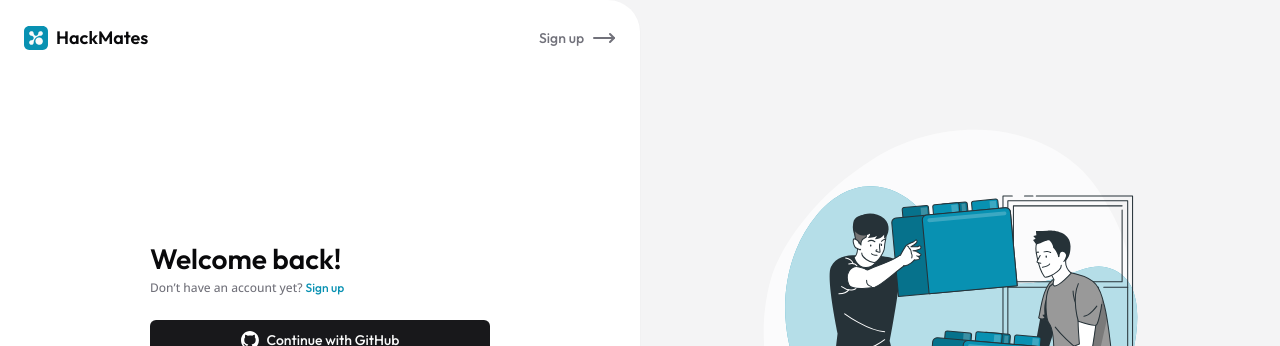
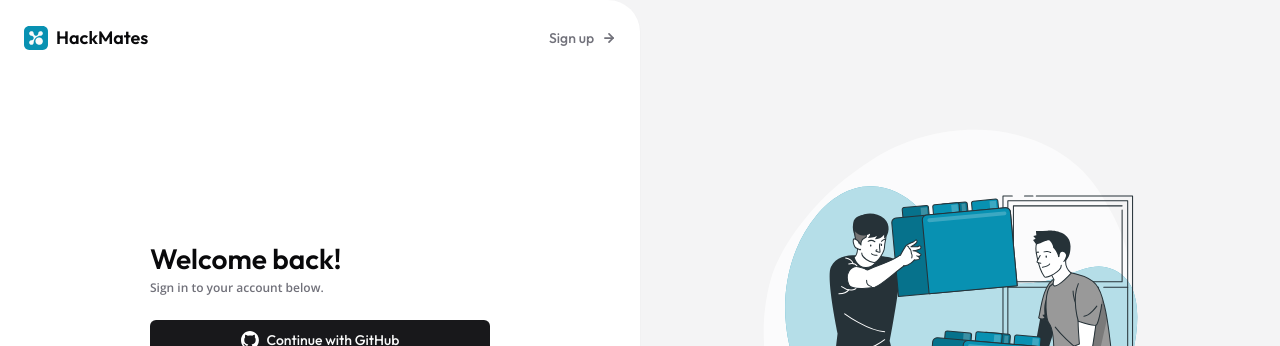
Before and after one commit to AbirSantra/hackmates-web, a Next.js app: page /signin in a window 1280 px wide. Shown: the top 346 px of the page. Built offline with nearby package versions, Linux system fonts and the light colour scheme.

Commit message:
basic css modify

```diff
--- a/app/(auth)/signin/page.tsx
+++ b/app/(auth)/signin/page.tsx
@@ -10,11 +10,8 @@ const SignInPage = () => {
         <h2 className="font-brand text-[28px] font-semibold tracking-normal text-zinc-950 antialiased">
           Welcome back!
         </h2>
-        <p className="space-y-2 font-body text-xs font-medium text-muted-foreground">
-          Don’t have an account yet?{" "}
-          <a href={"/signup"} className="font-brand text-primary">
-            Sign up
-          </a>
+        <p className="space-y-2 font-body text-xs font-semibold text-muted-foreground">
+          Sign in to your account below.
         </p>
       </div>
       <div className="flex flex-col gap-4">
--- a/app/(auth)/signup/page.tsx
+++ b/app/(auth)/signup/page.tsx
@@ -12,11 +12,8 @@ const SignUpPage = () => {
         <h2 className="font-brand text-[28px] font-semibold tracking-normal text-zinc-950 antialiased">
           Start building today!
         </h2>
-        <p className="space-y-2 font-body text-xs font-medium text-muted-foreground">
-          Already have an account?{" "}
-          <a href={"/signin"} className="font-brand text-primary">
-            Sign in
-          </a>
+        <p className="space-y-2 font-body text-xs font-semibold text-muted-foreground">
+          Sign Up below to get started.
         </p>
       </div>
       <div className="flex flex-col gap-4">
--- a/components/auth/AuthHeader.tsx
+++ b/components/auth/AuthHeader.tsx
@@ -1,10 +1,9 @@
 "use client";
 
-import React from "react";
+import { ArrowRight, MoveRightIcon } from "lucide-react";
+import Link from "next/link";
+import { usePathname } from "next/navigation";
 import BrandLogoWithName from "../common/BrandLogoWithName";
-import { usePathname } from "next/navigation";
-import Link from "next/link";
-import { MoveRightIcon } from "lucide-react";
 
 interface viewType {
   view: "large" | "small";
@@ -14,7 +13,7 @@ const AuthHeader = ({ view }: viewType) => {
 
   return (
     <div
-      className={`flex w-full items-center justify-between ${view === "large" ? "hidden lg:flex" : "lg:hidden "}`}
+      className={`flex w-full items-center justify-between ${view === "large" ? "hidden lg:flex" : "lg:hidden"}`}
     >
       <div className={`self-start justify-self-start`}>
         <BrandLogoWithName />
@@ -23,14 +22,14 @@ const AuthHeader = ({ view }: viewType) => {
         <Link href={"/signin"}>
           <span className="flex items-center gap-2 font-brand text-sm font-medium text-muted-foreground">
             Sign in
-            <MoveRightIcon strokeWidth={2} />
+            <ArrowRight size={14} strokeWidth={3} />
           </span>
         </Link>
       ) : path === "/signin" ? (
         <Link href={"/signup"}>
           <span className="flex items-center gap-2 font-brand text-sm font-medium text-muted-foreground">
             Sign up
-            <MoveRightIcon strokeWidth={2} />
+            <ArrowRight size={14} strokeWidth={3} />
           </span>
         </Link>
       ) : null}
--- a/components/auth/SignInForm.tsx
+++ b/components/auth/SignInForm.tsx
@@ -5,7 +5,7 @@ import {
   FormControl,
   FormField,
   FormItem,
-  FormMessage
+  FormMessage,
 } from "@/components/ui/form";
 import { zodResolver } from "@hookform/resolvers/zod";
 import { AtSignIcon, KeyRoundIcon } from "lucide-react";
```
